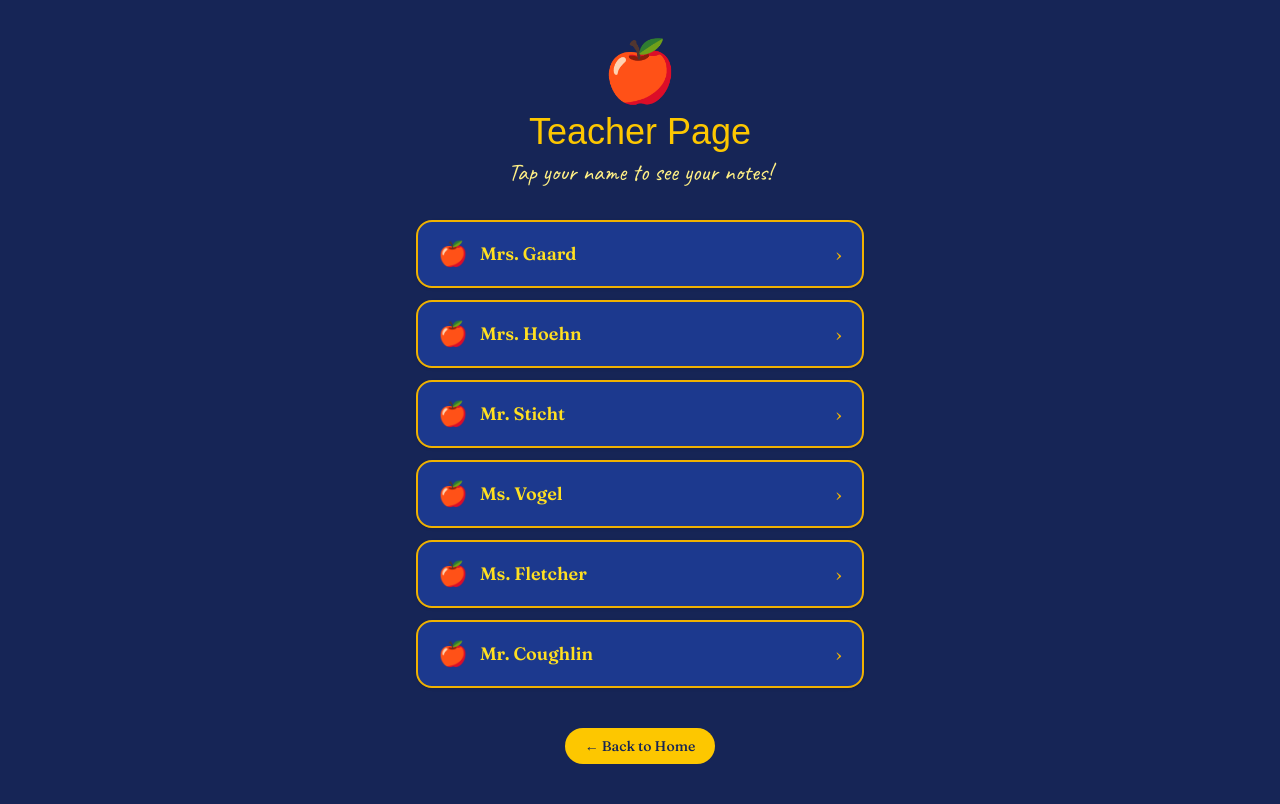
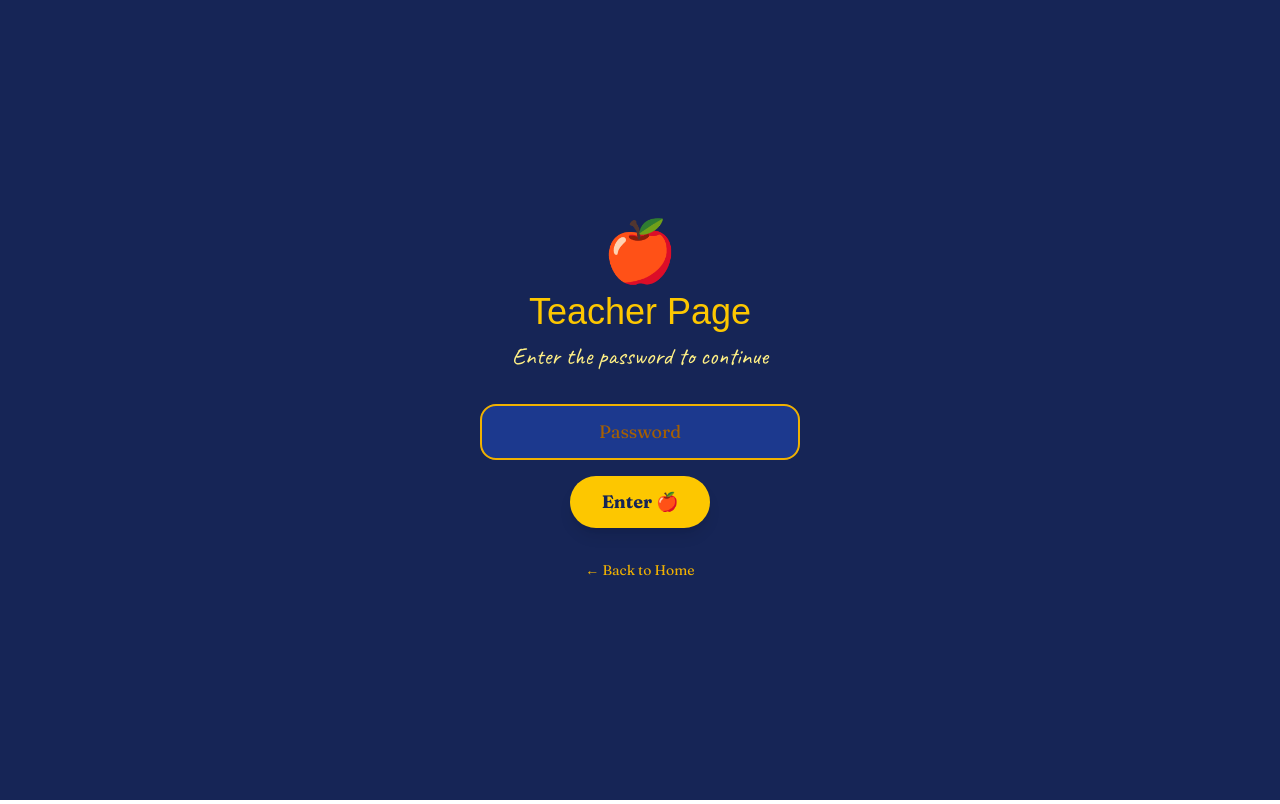
Before and after one commit to sunenihs/compliment-jar-web, a Next.js app: page /teacher in a window 1280 px wide. Built offline with nearby package versions, Linux system fonts and the light colour scheme; a web font is replaced by a local one.

Commit message:
Add password to teacher page

```diff
--- a/app/teacher/page.js
+++ b/app/teacher/page.js
@@ -1,7 +1,51 @@
+'use client';
+import { useState } from 'react';
 import Link from 'next/link';
 import { TEACHERS } from '@/lib/teachers';
 
 export default function TeacherPage() {
+  const [input, setInput] = useState('');
+  const [unlocked, setUnlocked] = useState(false);
+  const [error, setError] = useState(false);
+
+  function handleSubmit(e) {
+    e.preventDefault();
+    if (input === '6goldteachers') {
+      setUnlocked(true);
+      setError(false);
+    } else {
+      setError(true);
+      setInput('');
+    }
+  }
+
+  if (!unlocked) {
+    return (
+      <main className="min-h-screen bg-blue-950 flex flex-col items-center justify-center px-4 text-center">
+        <div className="text-6xl mb-3">🍎</div>
+        <h1 className="font-rozha text-4xl text-yellow-400 mb-2">Teacher Page</h1>
+        <p className="font-caveat text-2xl text-yellow-200 mb-8">Enter the password to continue</p>
+        <form onSubmit={handleSubmit} className="flex flex-col items-center gap-4 w-full max-w-xs">
+          <input
+            type="password"
+            value={input}
+            onChange={e => setInput(e.target.value)}
+            placeholder="Password"
+            className="w-full px-5 py-3 rounded-2xl bg-blue-900 border-2 border-yellow-500 text-yellow-100 text-lg text-center focus:outline-none focus:border-yellow-300 placeholder:text-yellow-700"
+          />
+          {error && <p className="font-caveat text-xl text-red-400">Incorrect password, try again!</p>}
+          <button
+            type="submit"
+            className="bg-yellow-400 hover:bg-yellow-300 text-blue-950 font-bold px-8 py-3 rounded-full text-lg transition shadow-lg"
+          >
+            Enter 🍎
+          </button>
+        </form>
+        <Link href="/" className="mt-8 text-sm text-yellow-500 hover:underline">← Back to Home</Link>
+      </main>
+    );
+  }
+
   return (
     <main className="min-h-screen bg-blue-950 flex flex-col items-center px-4 py-10">
       <div className="text-6xl mb-3">🍎</div>
```
